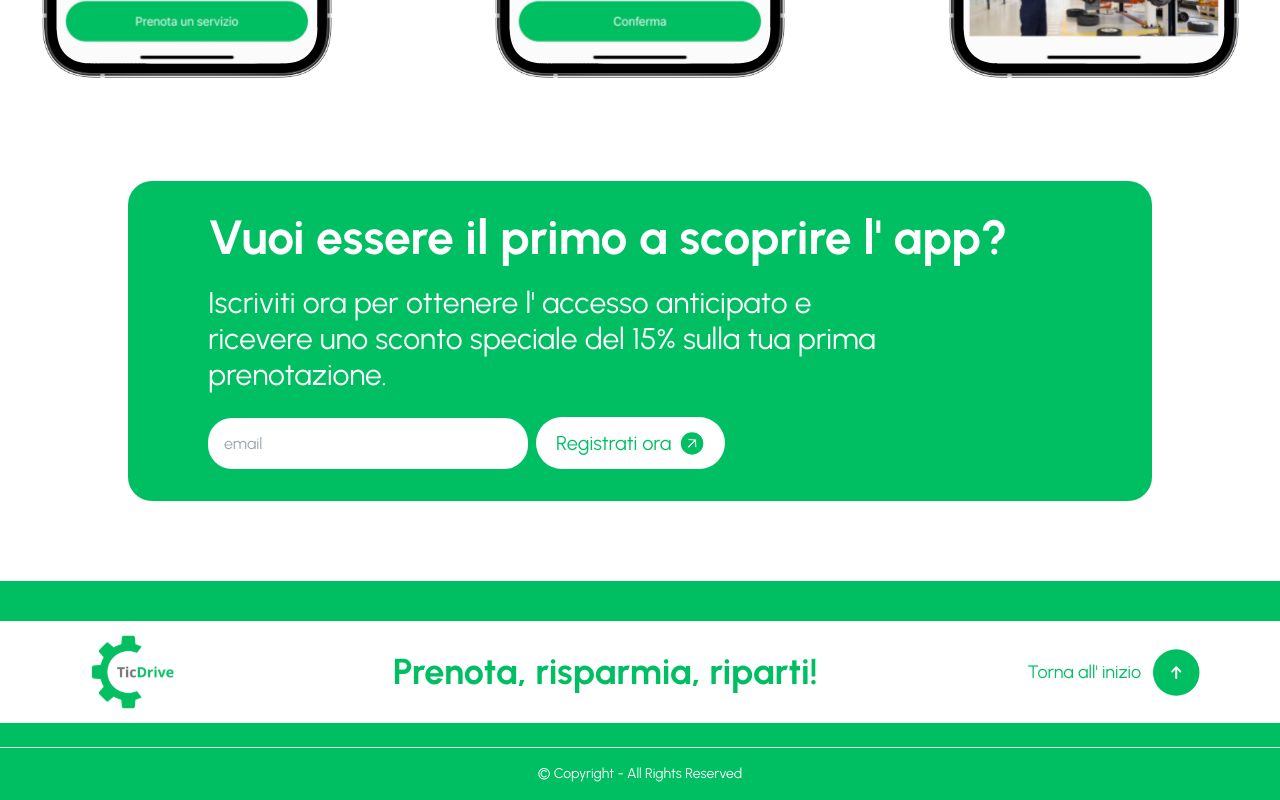
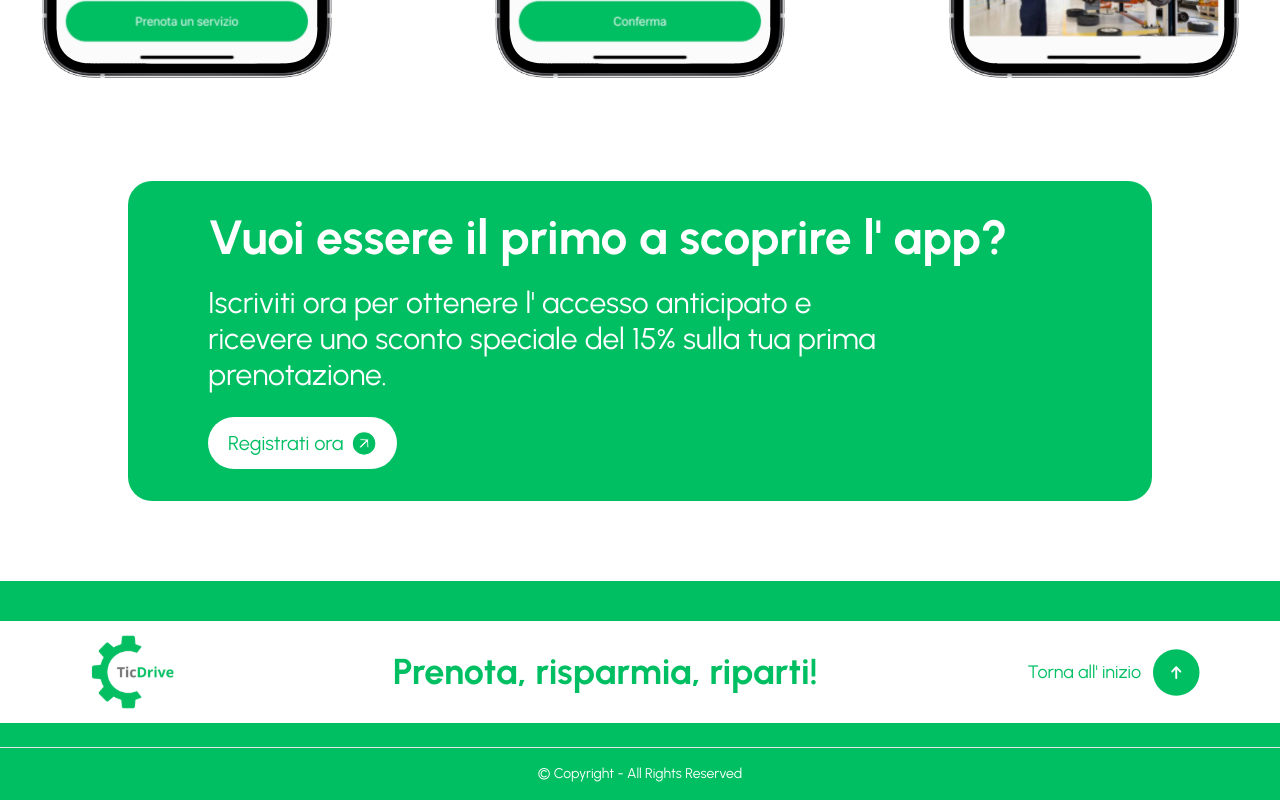
Before and after one commit to AlbyCosmy99/ticdrive-landing-page-frontend, a Next.js app: page / in a window 1280 px wide. Shown: the part 3013-3813 px from the top of the page. Built offline with nearby package versions, Linux system fonts and the light colour scheme.

Commit message:
fix: single form

```diff
--- a/src/app/page.tsx
+++ b/src/app/page.tsx
@@ -141,20 +141,9 @@ export default function Home() {
             Iscriviti ora per ottenere l&apos; accesso anticipato e ricevere uno
             sconto speciale del 15% sulla tua prima prenotazione.
           </p>
-          <form
-            action="/api/register"
-            method="POST"
-            className="flex flex-col lg:flex-row items-start lg:items-center self-start gap-2"
-          >
-            <input
-              name="email"
-              placeholder="email"
-              type="email"
-              className="h-fit w-80 p-4 rounded-3xl h-full"
-              required
-            />
+          <Link className="self-start" href="#registrati" passHref>
             <SignUpButton revertStyle={true} />
-          </form>
+          </Link>
         </div>
       </section>
       <footer className="bg-drive py-4">
```
